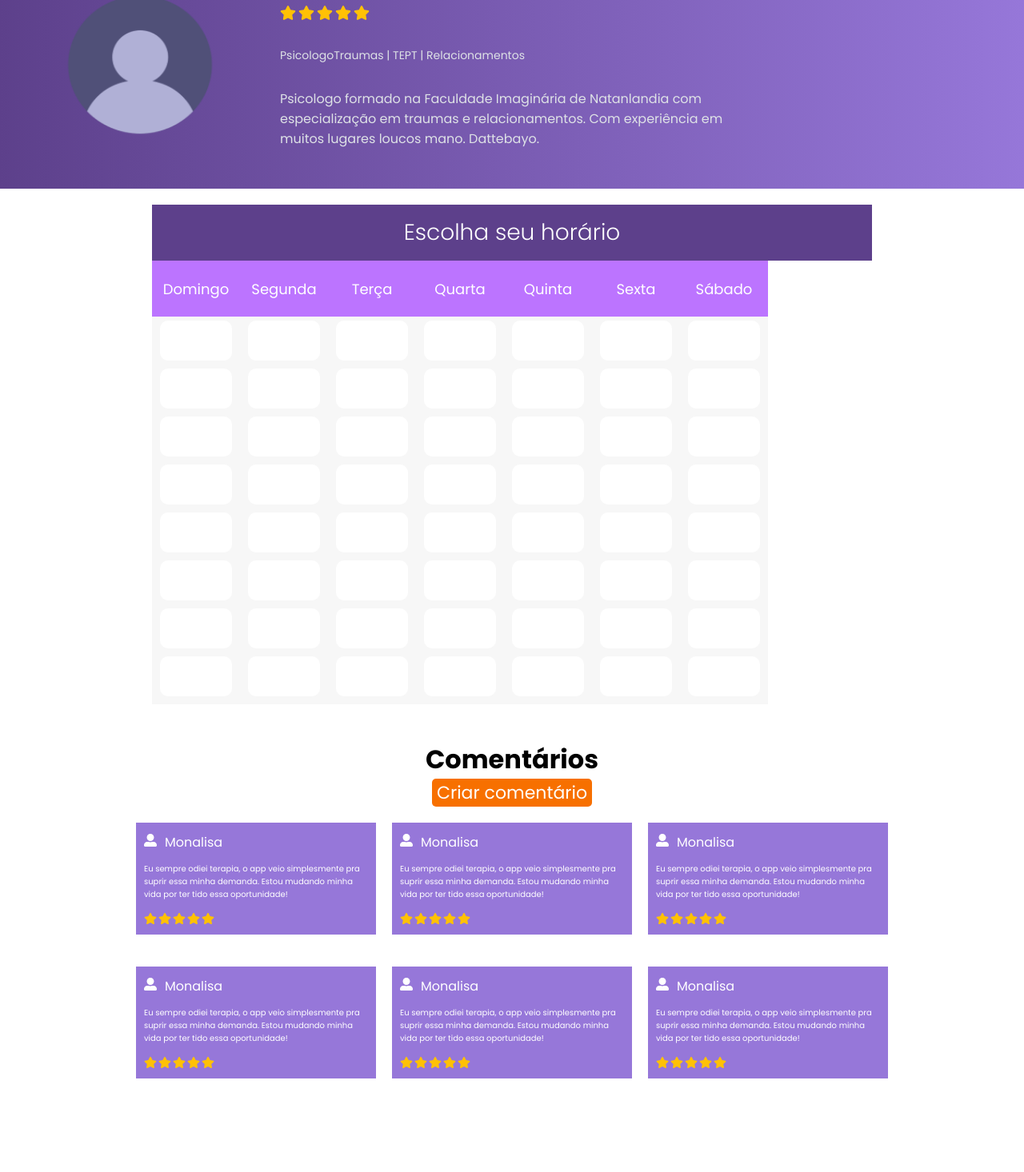
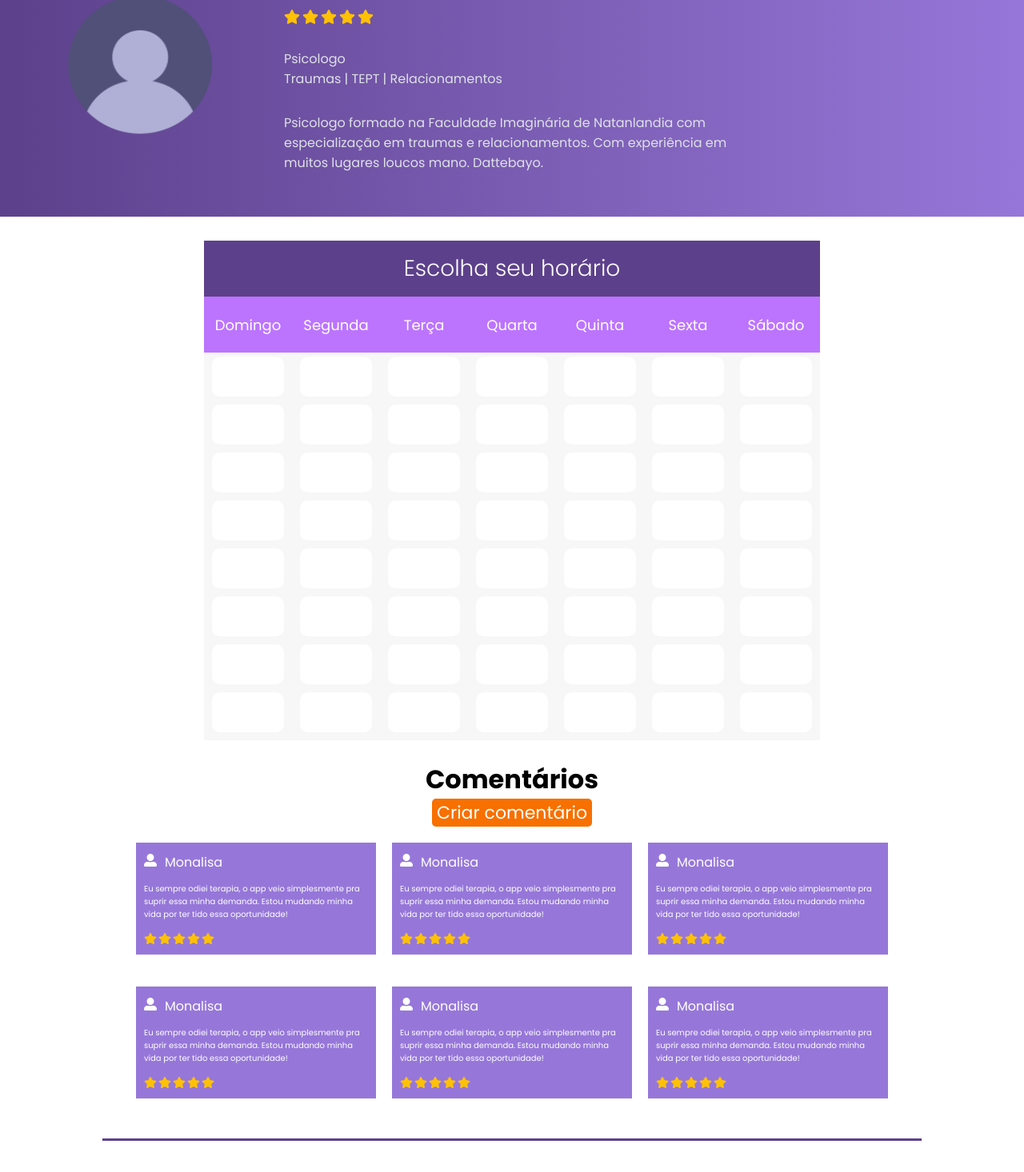
Before and after one commit to gabrielguti/tranqly-capstone, a React (Create React App) app: page /profileprofessional in a window 1280 px wide. Shown: the part 104-1570 px from the top of the page at 80% size. Before the commit the page ends 1503 px from the top, so only its background shows below. Built offline with nearby package versions, Linux system fonts and the light colour scheme.

Commit message:
fix/style: Create line of style and cadendar fixed

```diff
--- a/src/pages/profileProfessional/index.tsx
+++ b/src/pages/profileProfessional/index.tsx
@@ -1,4 +1,4 @@
-import { Calendar, ContainerProfessionalData, Coment } from "./styles";
+import { Calendar, ContainerProfessionalData, Coment, Line } from "./styles";
 import Bar from "../../components/bar";
 import profile from "../../assets/img/profile.png";
 import { FaStar } from "react-icons/fa";
@@ -26,8 +26,8 @@ const ProfileProfessional = () => {
               </div>
             </div>
             <div>
-              <span>Psicologo</span>
-              <span>Traumas | TEPT | Relacionamentos</span>
+              <p>Psicologo</p>
+              <p>Traumas | TEPT | Relacionamentos</p>
             </div>
             <div>
               <p>
@@ -40,7 +40,9 @@ const ProfileProfessional = () => {
         </div>
       </ContainerProfessionalData>
       <Calendar>
-        <div className="tittle">Escolha seu horário</div>
+        <div className="tittle">
+          <p>Escolha seu horário</p>
+        </div>
         <div className="container">
           <div className="week">
             <div className="day">
@@ -162,6 +164,7 @@ const ProfileProfessional = () => {
           <CardComent />
         </div>
       </Coment>
+      <Line />
     </>
   );
 };
--- a/src/pages/profileProfessional/styles.ts
+++ b/src/pages/profileProfessional/styles.ts
@@ -28,7 +28,8 @@ export const ContainerProfessionalData = styled.div`
       }
     }
     .data {
-      margin: 0 0 50px 0;
+      margin-bottom: 50px;
+      padding: 5px;
       max-width: 600px;
       width: 100%;
       display: flex;
@@ -61,11 +62,15 @@ export const ContainerProfessionalData = styled.div`
 
 export const Calendar = styled.div`
   width: 100%;
-  max-width: 900px;
-  margin: auto;
-  padding: 20px 0;
+  padding-top: 30px;
   color: white;
+  display: flex;
+  flex-direction: column;
+  justify-content: center;
+  align-items: center;
   .tittle {
+    width: 100%;
+    max-width: 770px;
     height: 70px;
     background-color: var(--purple300);
     font-size: 28px;
@@ -75,8 +80,13 @@ export const Calendar = styled.div`
     justify-content: center;
   }
   .container {
+    width: 100%;
+    max-width: 770px;
     display: flex;
-    overflow-y: scroll;
+    overflow-x: scroll;
+    @media (min-width: 770px) {
+      overflow-x: unset;
+    }
   }
   .week {
   }
@@ -111,7 +121,7 @@ export const Coment = styled.div`
   align-items: center;
   justify-content: center;
   flex-direction: column;
-  padding-bottom: 50px;
+  padding-bottom: 30px;
   .containerComent {
     display: grid;
     flex-wrap: wrap;
@@ -126,3 +136,10 @@ export const Coment = styled.div`
     }
   }
 `;
+
+export const Line = styled.div`
+  width: 80%;
+  border-top: 3px solid var(--purple300);
+  margin: 20px auto;
+  padding: 20px;
+`;
```
